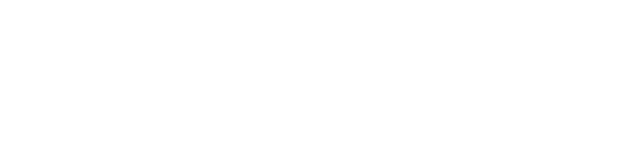
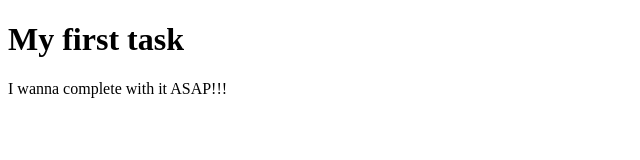
Before and after one commit to aliaksej/js, a plain HTML site: page index.html in a window 1280 px wide. Shown: the whole page, without its empty margins (0-640 px from the left). Drawn offline with Linux system fonts and the light colour scheme.

Commit message:
first task

```diff
--- a/index.html
+++ b/index.html
@@ -5,6 +5,8 @@
     <title></title>
 </head>
 <body>
+    <h1>My first task</h1>
 
+    <p>I wanna complete with it ASAP!!!</p>
 </body>
 </html>
```
